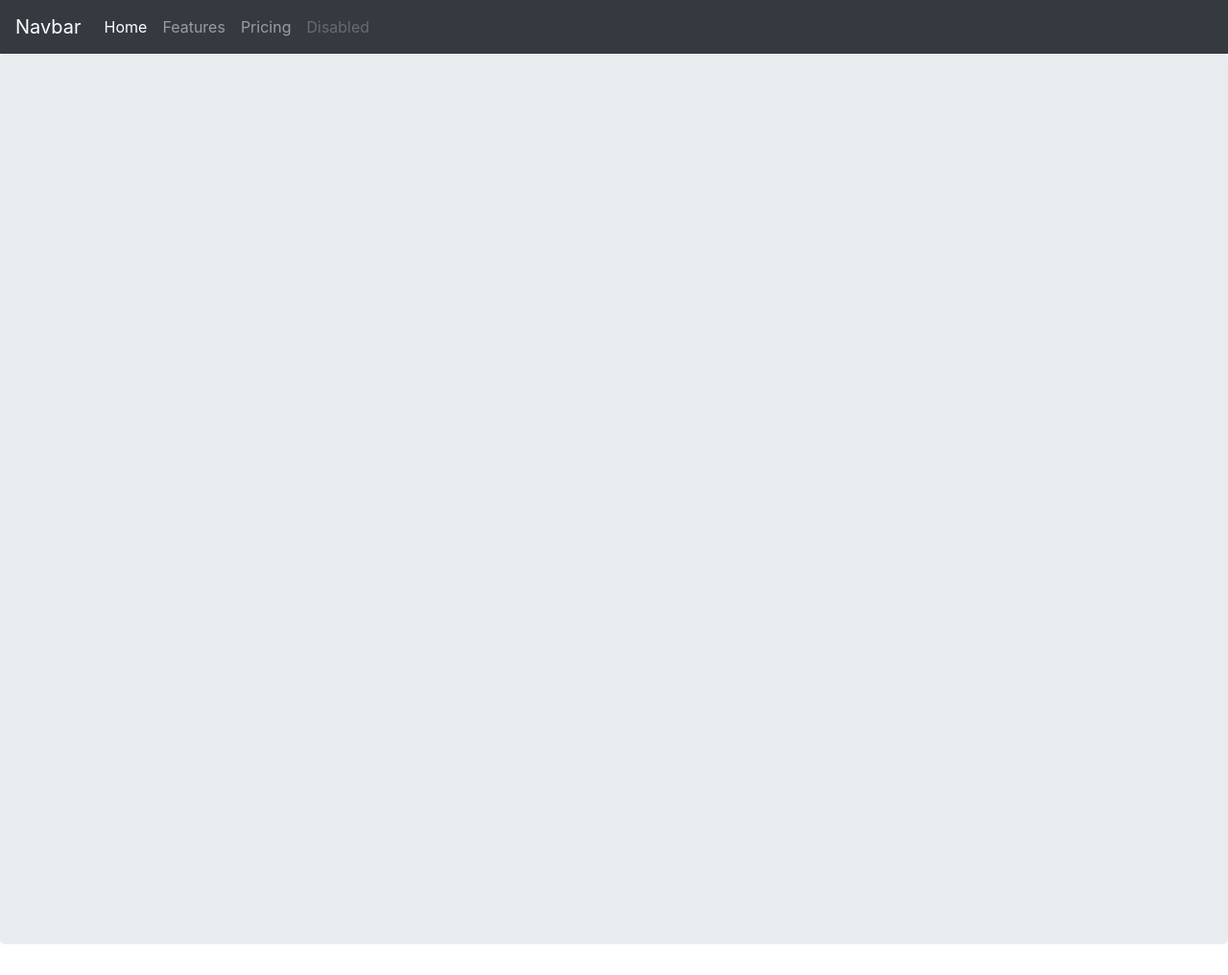
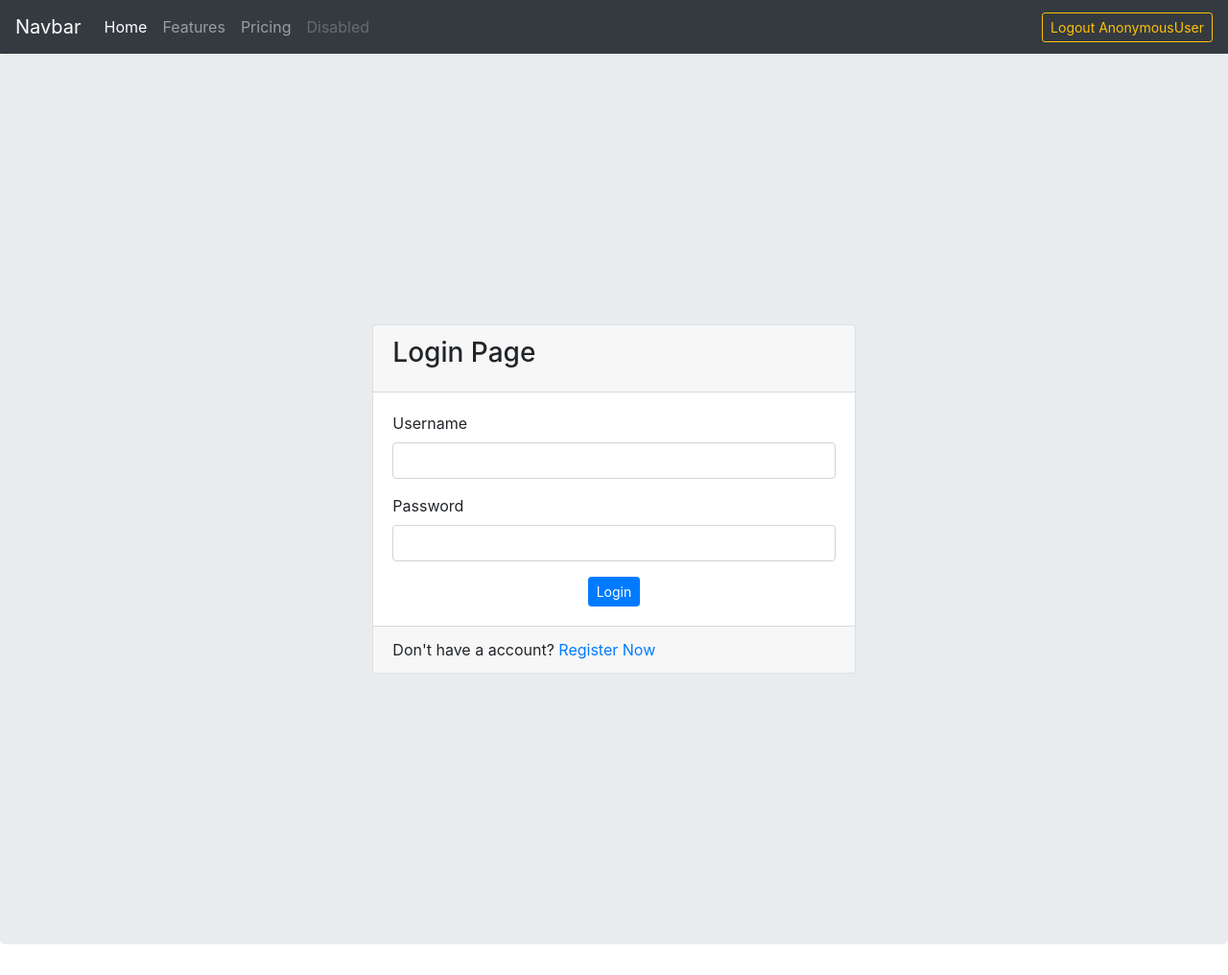
Before and after one commit to vaibhavpharate/management_django, a Django app: page /login in a window 1280 px wide. Shown: the whole page at 96% size. Run offline with Django 3.2, Linux system fonts and the light colour scheme.

Commit message:
9_May_2021

```diff
--- a/accounts/urls.py
+++ b/accounts/urls.py
@@ -7,6 +7,7 @@ urlpatterns = [
     path('create_order',views.create_order,name="create_order"),
     path('customer/<int:pk>',views.customer,name="customer"),
     path('update_order/<int:pk>',views.update_order,name="update_order"),
-    path('login',views.login,name="login"),
+    path('login',views.loginPage,name="login"),
     path('register',views.register,name="register"),
+    path('logout',views.logoutUser,name="logout"),
 ]
--- a/accounts/views.py
+++ b/accounts/views.py
@@ -1,5 +1,7 @@
 from django.shortcuts import render, redirect
-
+from django.contrib import messages
+from django.contrib.auth import authenticate, login, logout
+from django.contrib.auth.decorators import login_required
 
 from .models import Order, Customer
 from .forms_file import OrderForm, CreateUserForm
@@ -8,6 +10,7 @@ from .forms_file import OrderForm, CreateUserForm
 from .filters import OrderFilter
 
 # Create your views here.
+@login_required(login_url='login')
 def index(request):
     orders = Order.objects.all()
     customer = Customer.objects.all()
@@ -21,6 +24,8 @@ def index(request):
 
     return render(request,'accounts/index.html',context)
 
+
+@login_required(login_url='login')
 def create_order(request):
     form = OrderForm()
     if request.method == "POST":
@@ -32,7 +37,7 @@ def create_order(request):
     context = {"form":form}
     return render(request,'accounts/create_order.html',context)
 
-
+@login_required(login_url='login')
 def customer(request,pk):
     customer = Customer.objects.get(id=pk)
     orders = customer.order_set.all()
@@ -50,6 +55,7 @@ def customer(request,pk):
                'pending':pending,'delivered':delivered,'filter':order_filter}
     return render(request,'accounts/customer.html',context)
 
+@login_required(login_url='login')
 def update_order(request,pk):
     order = Order.objects.get(id=pk)
 
@@ -63,17 +69,40 @@ def update_order(request,pk):
     return render(request,'accounts/update_order.html',
                  {'form':form})
 
-def login(request):
+def loginPage(request):
+    if request.user.is_authenticated:
+        messages.warning(request,"User already logged in")
+        return redirect('home')
+    username = request.POST.get('username')
+    password = request.POST.get('password')
+
+    if username is not None:
+        user = authenticate(request,username=username,password=password)
+        if user is not None:
+            login(request,user)
+            messages.success(request,"Login Successful")
+            return redirect("/")
+        else:
+            messages.warning(request,"Login credentials are not right")
+
+
     context = {}
     return render(request,'accounts/login.html')
 
+
+def logoutUser(request):
+    logout(request)
+    messages.warning(request,"Logout Successful")
+    return redirect('login')
+
 def register(request):
     form = CreateUserForm()
-
     if request.method == "POST":
         form = CreateUserForm(request.POST)
         if form.is_valid():
+            username = form.cleaned_data.get('username')
             form.save()
-        return redirect('/')
+            messages.success(request,f"Account Created from {username}")
+        return redirect('login')
     context = {'form':form}
     return render(request,'accounts/register.html',context)
--- a/templates/accounts/login.html
+++ b/templates/accounts/login.html
@@ -4,9 +4,39 @@
 {% endblock %}
 
 {% block content %}
-  <div class="min-vh-100 d-flex">
-    <div class="m-auto">
-
+  <div class="vh-100 d-flex">
+    <div class="col-5 m-auto">
+        <div class="card">
+          <div class="card-header">
+            <h3 class="card-title">Login Page</h3>
+          </div>
+          <div class="card-body">
+            <form  method="post">
+              {% csrf_token %}
+              <div class="form-group">
+                <label for="username">Username</label>
+                <input type="text" name="username" class="form-control"
+                id="username">
+              </div>
+              <div class="form-group">
+                <label for="password">Password</label>
+                <input type="password" name="password" class="form-control"
+                id="password">
+              </div>
+              <div class="text-center">
+                <button type="submit" class="btn btn-sm btn-primary">Login</button>
+              </div>
+              {% for message in messages %}
+                <p class="text-{{message.tags}}">{{message}}</p>
+              {% endfor %}
+            </form>
+          </div>
+          <div class="card-footer">
+            <p class="mb-0">
+              Don't have a account? <a href="register">Register Now</a>
+            </p>
+          </div>
+        </div>
     </div>
   </div>
 {% endblock %}
--- a/templates/accounts/navbar.html
+++ b/templates/accounts/navbar.html
@@ -4,11 +4,18 @@
     <span class="navbar-toggler-icon"></span>
   </button>
   <div class="collapse navbar-collapse" id="navbarNavAltMarkup">
-    <div class="navbar-nav">
+    <div class="navbar-nav w-100">
       <a class="nav-link active" href="#">Home <span class="sr-only">(current)</span></a>
       <a class="nav-link" href="#">Features</a>
       <a class="nav-link" href="#">Pricing</a>
       <a class="nav-link disabled" href="#" tabindex="-1" aria-disabled="true">Disabled</a>
-    </div>
+      {% if request.user.username != "AnonymousUser" %}
+      <div class="ml-auto d-flex align-items-center">
+        <a href="{% url 'logout' %}"
+           class="btn btn-sm btn-outline-warning">Logout {{request.user}}</a>
+      </div>
+      {% endif %}
+
+      </div>
   </div>
 </nav>
--- a/templates/accounts/register.html
+++ b/templates/accounts/register.html
@@ -10,6 +10,9 @@
       <form action="" method="post">
         {% csrf_token %}
           {{form| crispy}}
+          <div>
+            {{form.errors}}
+          </div>
           <div class="text-center my-2">
             <button type="submit"class="btn btn-primary">Create User</button>
           </div>
```
Also changed, not shown: templates/accounts/index.html (+8 -0 lines), db.sqlite3.
